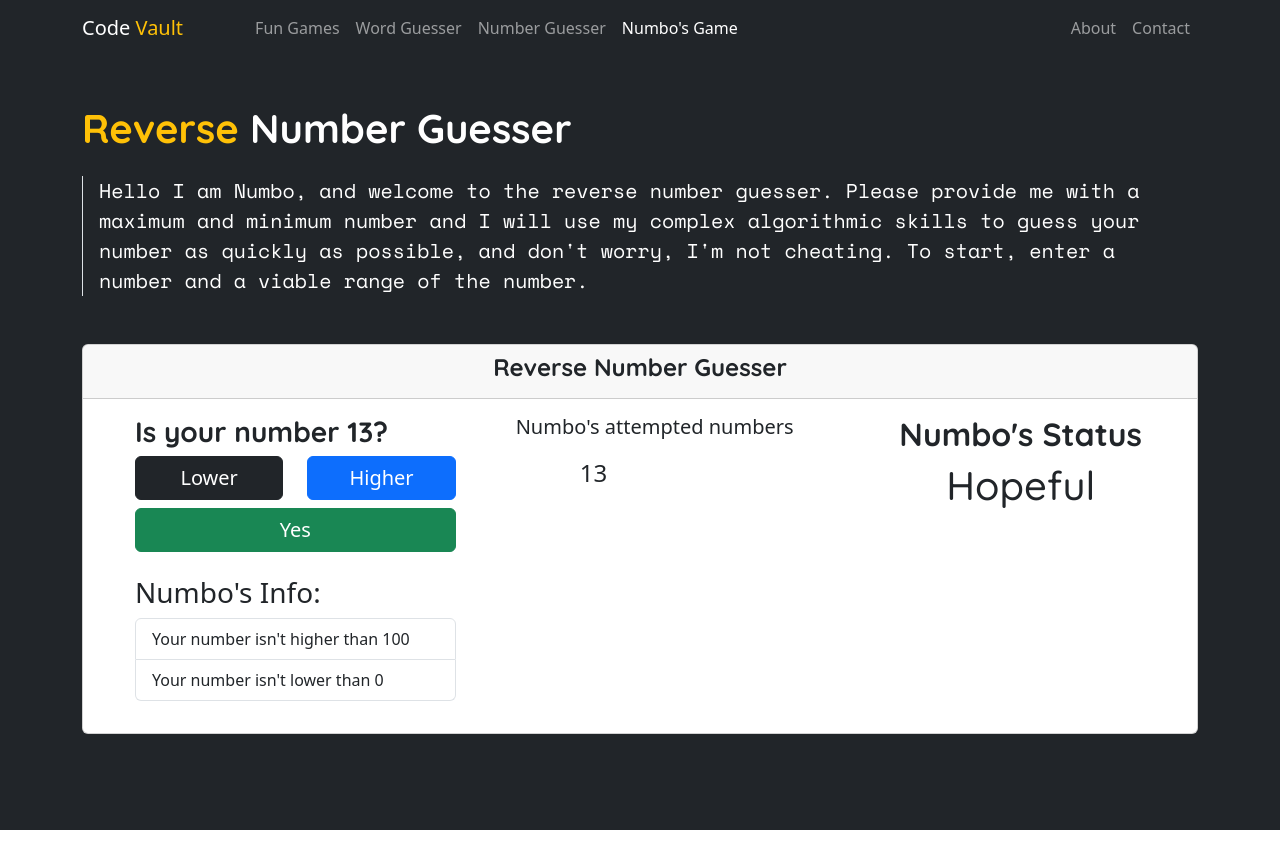
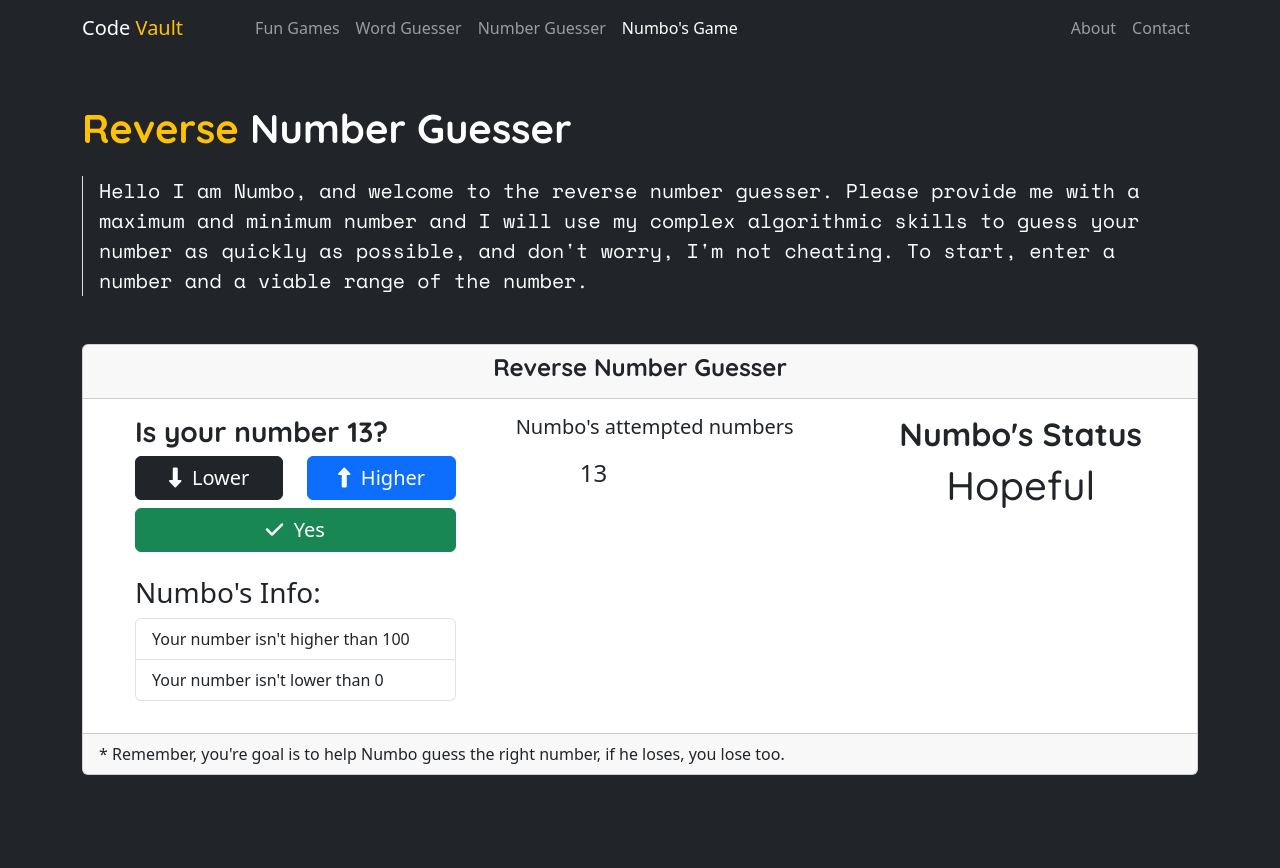
Before and after one commit to Oded2/Code-Vault, a SvelteKit app: page /fun-games/reversenumberguess in a window 1280 px wide. Both pictures are taken after a click on the button "Start Game". Shown: the top 868 px of the page. Before the commit the page ends 830 px from the top, so only its background shows below. Built offline with nearby package versions, Linux system fonts and the light colour scheme; a web font is replaced by a local one.

Commit message:
Added icons to improve ui

```diff
--- a/src/routes/fun-games/reversenumberguess/+page.svelte
+++ b/src/routes/fun-games/reversenumberguess/+page.svelte
@@ -203,18 +203,18 @@
               <div class="row">
                 <div class="col">
                   <button class="btn btn-dark fs-5 w-100" on:click={isLower}
-                    >Lower</button
+                    ><i class="fa-solid fa-down-long" />&nbsp; Lower</button
                   >
                 </div>
                 <div class="col">
                   <button class="btn btn-primary fs-5 w-100" on:click={isHigher}
-                    >Higher</button
+                    ><i class="fa-solid fa-up-long" />&nbsp; Higher</button
                   >
                 </div>
               </div>
               <div class="my-2">
                 <button class="btn btn-success fs-5 w-100" on:click={handleEnd}
-                  >Yes</button
+                  ><i class="fa-solid fa-check" />&nbsp; Yes</button
                 >
               </div>
               <div class="py-3">
@@ -247,6 +247,12 @@
           </div>
         </div>
       {/if}
+      <div class="card-footer">
+        <span class="fw-light">
+          * Remember, you're goal is to help Numbo guess the right number, if he
+          loses, you lose too.
+        </span>
+      </div>
     </div>
   </div>
 </main>
```
